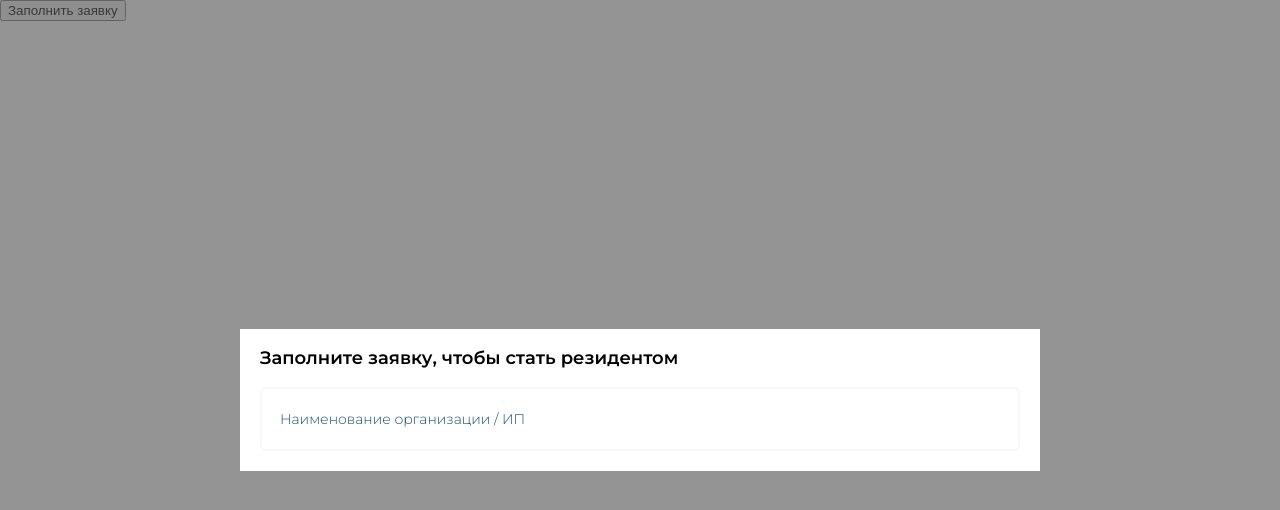
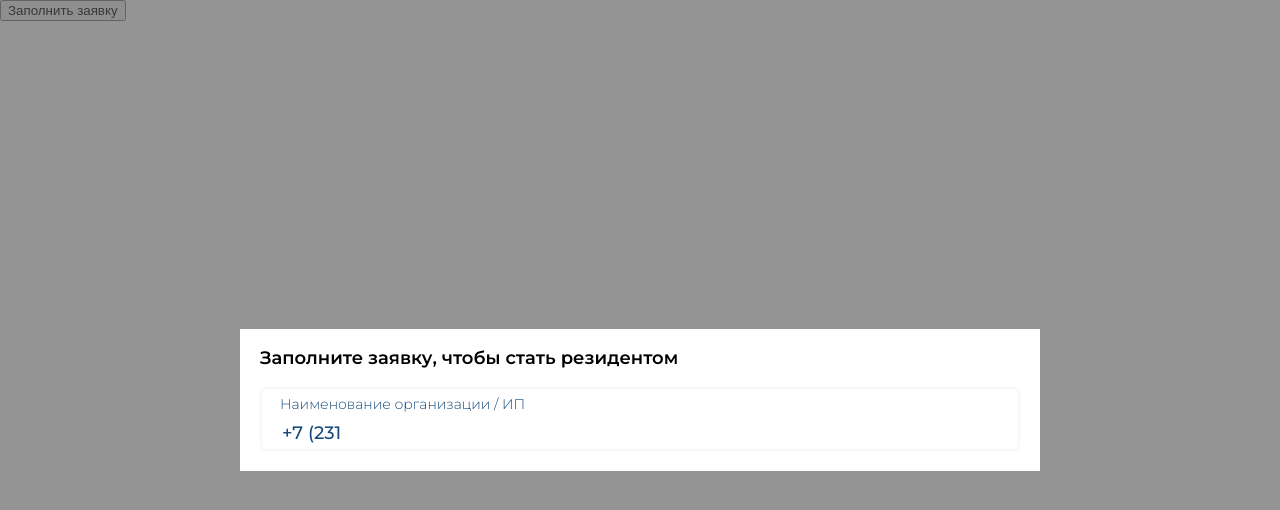
Before and after one commit to DavidEliauri/absolute, a Vue app: page / in a window 1280 px wide. Both pictures are taken after a click on the button "Заполнить заявку". Shown: the top 510 px of the page. Built offline with nearby package versions, Linux system fonts and the light colour scheme.

Commit message:
added masked input subcomponent

```diff
--- a/package.json
+++ b/package.json
@@ -13,6 +13,7 @@
         "format": "prettier --write src/"
     },
     "dependencies": {
+        "imask": "^7.6.1",
         "reset-css": "^5.0.2",
         "vue": "^3.5.13"
     },
--- a/src/app/App.vue
+++ b/src/app/App.vue
@@ -1,10 +1,10 @@
 <script setup lang="ts">
-    import { BaseModal, BaseInput } from '@/shared/ui/';
+    import { BaseModal, BaseMaskedInput } from '@/shared/ui/';
     import { ref } from 'vue';
 
     const showModal = ref(false);
 
-    const inputVar = ref('');
+    const inputVar = ref('231');
 </script>
 
 <template>
@@ -19,9 +19,14 @@
                 <template #title> Заполните заявку, чтобы стать резидентом </template>
 
                 <template #default>
-                    <BaseInput
+                    <BaseMaskedInput
                         v-model="inputVar"
-                        label="Наименование организации / ИП"
+                        :mask="{
+                            mask: '+{7} (000) 000-00-00',
+                        }"
+                        :input-props="{
+                            label: 'Наименование организации / ИП',
+                        }"
                     />
                 </template>
             </BaseModal>
--- a/src/shared/ui/base/BaseInput.vue
+++ b/src/shared/ui/base/BaseInput.vue
@@ -1,17 +1,16 @@
 <script setup lang="ts">
-    import { computed } from 'vue';
+    import { computed, useTemplateRef } from 'vue';
 
-    const props = withDefaults(
-        defineProps<{
-            modelValue: string;
-            name?: string;
-            type?: string;
-            label?: string;
-        }>(),
-        {
-            type: 'text',
-        },
-    );
+    export interface Props {
+        modelValue: string;
+        name?: string;
+        type?: string;
+        label?: string;
+    }
+
+    const props = withDefaults(defineProps<Props>(), {
+        type: 'text',
+    });
 
     const emit = defineEmits<{
         'update:modelValue': [value: string];
@@ -26,6 +25,12 @@
             emit('update:modelValue', newValue);
         },
     });
+
+    const inputNode = useTemplateRef('inputNode');
+
+    defineExpose({
+        inputNode,
+    });
 </script>
 
 <template>
@@ -36,6 +41,7 @@
         class="input-block"
     >
         <input
+            ref="inputNode"
             v-model="value"
             :name="props.name"
             :type="props.type"
--- /dev/null
+++ b/src/shared/ui/base/BaseMaskedInput.vue
@@ -0,0 +1,60 @@
+<script setup lang="ts">
+    import { computed, onMounted, ref, useTemplateRef, watch } from 'vue';
+    import IMask, { type InputMask, type FactoryOpts } from 'imask';
+    import { BaseInput } from '@/shared/ui/';
+    import { type Props as BaseInputProps } from '@/shared/ui/base/BaseInput.vue';
+
+    interface Props {
+        modelValue: string;
+        mask: FactoryOpts;
+        inputProps: Omit<BaseInputProps, 'modelValue'>;
+    }
+
+    const props = defineProps<Props>();
+
+    const emit = defineEmits<{
+        'update:modelValue': [value: string];
+    }>();
+
+    const value = computed({
+        get() {
+            return props.modelValue;
+        },
+
+        set(newValue) {
+            emit('update:modelValue', newValue);
+        },
+    });
+
+    type BaseInputType = InstanceType<typeof BaseInput>;
+
+    const baseInputComponent = useTemplateRef<BaseInputType>('baseInput');
+
+    let maskClass: InputMask;
+
+    onMounted(() => {
+        maskClass = IMask(baseInputComponent.value!.inputNode!, props.mask);
+
+        value.value = maskClass.unmaskedValue;
+
+        maskClass.on('accept', () => {
+            value.value = maskClass.unmaskedValue;
+        });
+    });
+
+    watch(value, () => {
+        maskClass.value = value.value;
+
+        value.value = maskClass.unmaskedValue;
+    });
+
+    const childModelValue = ref(value.value);
+</script>
+
+<template>
+    <BaseInput
+        ref="baseInput"
+        v-model="childModelValue"
+        v-bind="props.inputProps"
+    />
+</template>
--- a/src/shared/ui/base/index.ts
+++ b/src/shared/ui/base/index.ts
@@ -1,4 +1,5 @@
 import BaseModal from './BaseModal.vue';
 import BaseInput from './BaseInput.vue';
+import BaseMaskedInput from './BaseMaskedInput.vue';
 
-export { BaseModal, BaseInput };
+export { BaseModal, BaseInput, BaseMaskedInput };
```
Also changed, not shown: 1 other file (tests, documents, lock files or other folders).
